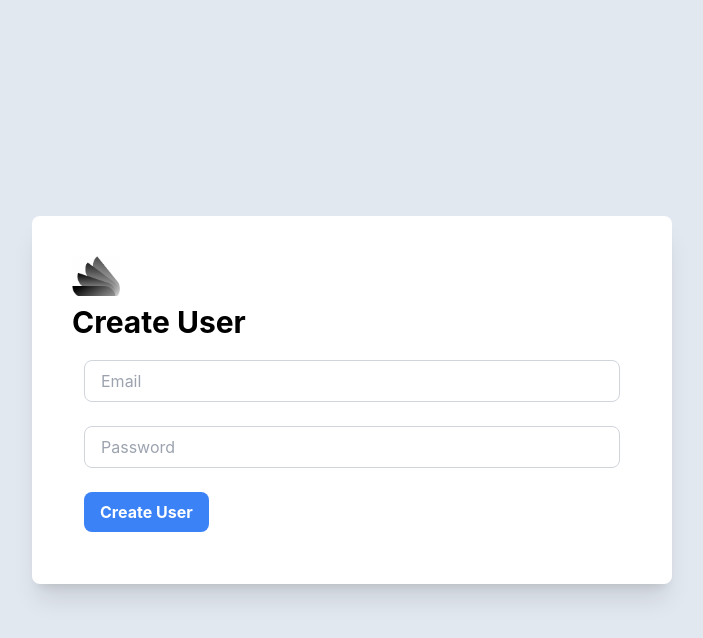
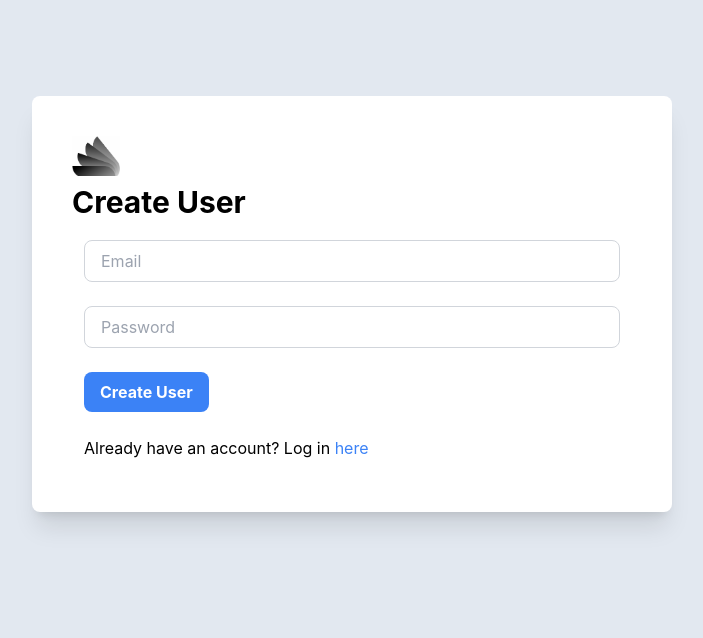
Before and after one commit to li-blockchain/web3-eventrouter, a Next.js app: page /user/new in a window 1280 px wide. Shown: the top 638 px of the page, without its empty margins (288-991 px from the left). Built offline with nearby package versions, Linux system fonts and the light colour scheme; no server answers.

Commit message:
Add a little error checking on user registration

```diff
--- a/pages/user/new.js
+++ b/pages/user/new.js
@@ -5,6 +5,8 @@ import app from '../../firebase/clientApp';
 import { createUserWithEmailAndPassword, getAuth } from 'firebase/auth';
 import { useRouter } from 'next/router';
 import { useCreateUserWithEmailAndPassword } from 'react-firebase-hooks/auth';
+import { ToastContainer, toast } from 'react-toastify';
+import 'react-toastify/dist/ReactToastify.css';
 
 
 export default function Login() {
@@ -20,13 +22,19 @@ export default function Login() {
         }
     }, [user, loading]);
 
-    if(error) {
-        console.log(error);
-    }
+    useEffect(() => {
+        if(error) {
+            // If the message contains "invalid-email"
+            if(error.message.includes('invalid-email')) {
+                toast.error('Please enter a valid email address');
+            }
+        }
+    }, [error]);
 
     if(loading) {
         console.log('loading');
     }
+
 
     return (
         <div className="grid h-screen place-items-center bg-slate-200">
@@ -46,7 +54,11 @@ export default function Login() {
                 <div className="p-3">
                     <button onClick={() => createUserWithEmailAndPassword(email, password)} className="bg-blue-500 hover:bg-blue-700 text-white font-bold py-2 px-4 rounded-lg">Create User</button>
                 </div>
+                <div className="p-3">
+                 Already have an account? Log in <a href="/user" className="text-blue-500 hover:text-blue-800">here</a>
+                </div>
             </div>
+            <ToastContainer />
         </div>
     )
 
```
